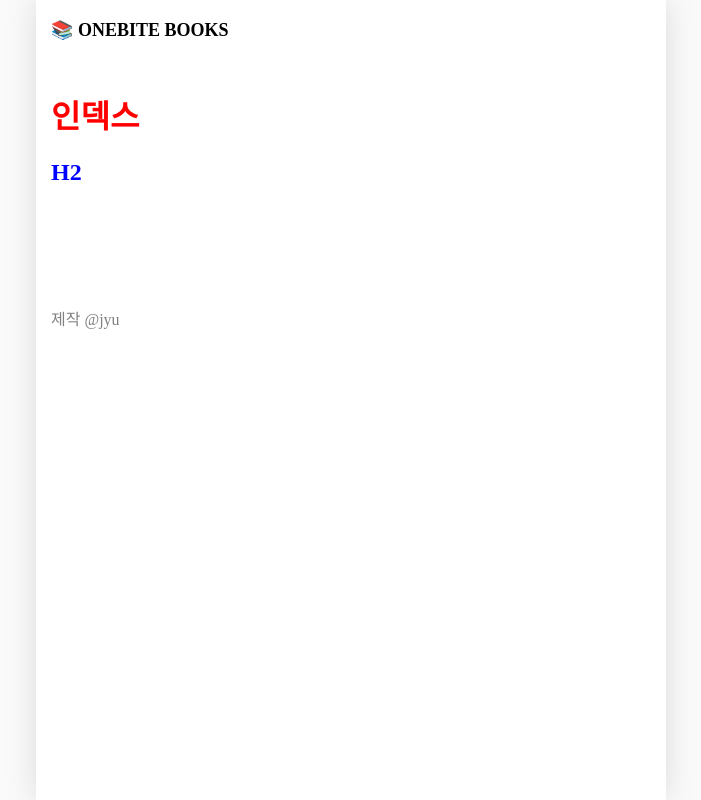
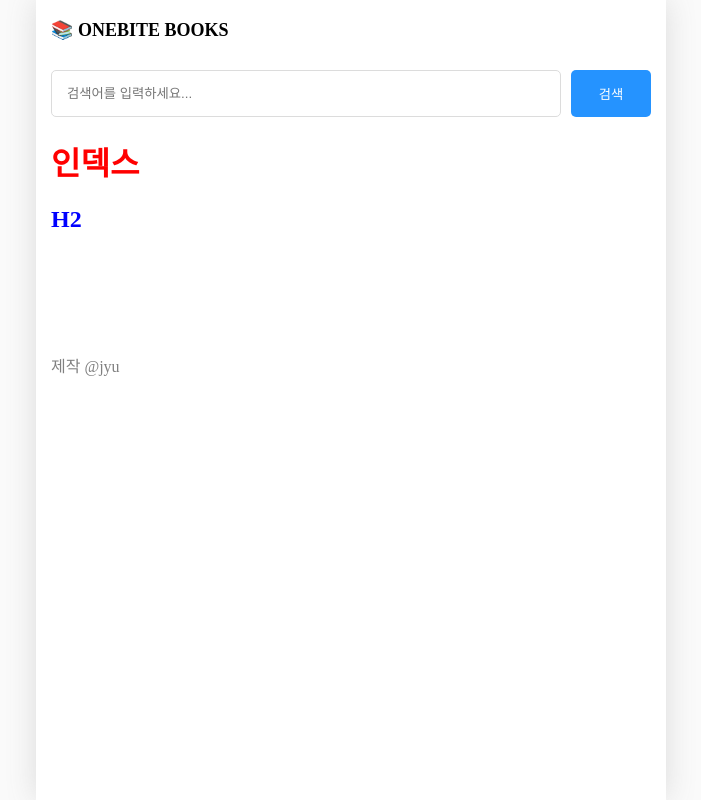
Before and after one commit to YOOJEYEONG/section02, a Next.js app: page / in a window 1280 px wide. Shown: the whole page, without its empty margins (289-990 px from the left). Built offline with nearby package versions, Linux system fonts and the light colour scheme.

Commit message:
study : 페이지별 레이아웃

```diff
--- /dev/null
+++ b/src/components/searchable-layout.module.css
@@ -0,0 +1,21 @@
+.searchbar_container {
+  display: flex;
+  gap: 10px;
+  margin-bottom: 20px;
+}
+
+.searchbar_container > input {
+  flex: 1;
+  padding: 15px;
+  border-radius: 5px;
+  border: 1px solid rgb(220, 220, 220);
+}
+
+.searchbar_container > button {
+  width: 80px;
+  border-radius: 5px;
+  border: none;
+  background-color: rgb(37, 147, 255);
+  color: white;
+  cursor: pointer;
+}
--- /dev/null
+++ b/src/components/searchable-layout.tsx
@@ -0,0 +1,49 @@
+import { useRouter } from "next/router";
+import { ReactNode, useEffect, useState } from "react";
+import styles from "./searchable-layout.module.css";
+
+export default function SearchableLayout({
+  children,
+}: {
+  children: ReactNode;
+}) {
+  const router = useRouter();
+  const [search, setSearch] = useState("");
+
+  const q = router.query.q as string;
+
+  useEffect(() => {
+    setSearch(q || "");
+  }, [q]);
+
+  const onChange = (e: React.ChangeEvent<HTMLInputElement>) => {
+    setSearch(e.target.value);
+  };
+
+  const onSubmit = () => {
+    if (!search || q === search) return;
+    router.push(`/search?q=${search}`);
+  };
+
+  const onKeyDown = (e: React.KeyboardEvent<HTMLInputElement>) => {
+    if (e.key === "Enter") {
+      onSubmit();
+    }
+  };
+
+  return (
+    <div>
+      <div className={styles.searchbar_container}>
+        <input
+          onChange={onChange}
+          onKeyDown={onKeyDown}
+          value={search}
+          placeholder="검색어를 입력하세요..."
+          type="text"
+        />
+        <button onClick={onSubmit}>검색</button>
+      </div>
+      {children}
+    </div>
+  );
+}
--- a/src/pages/_app.tsx
+++ b/src/pages/_app.tsx
@@ -1,11 +1,18 @@
 import GlobalLayout from "@/components/global-layout";
 import "@/styles/globals.css";
+import { NextPage } from "next";
 import type { AppProps } from "next/app";
+import { ReactNode } from "react";
 
-export default function App({ Component, pageProps }: AppProps) {
-  return (
-    <GlobalLayout>
-      <Component {...pageProps} />
-    </GlobalLayout>
-  );
+type NextPageWithLayout = NextPage & {
+  getLayout?: (page: ReactNode) => ReactNode;
+};
+
+export default function App({
+  Component,
+  pageProps,
+}: AppProps & { Component: NextPageWithLayout }) {
+  const getLayout = Component.getLayout ?? ((page: ReactNode) => page);
+
+  return <GlobalLayout>{getLayout(<Component {...pageProps} />)}</GlobalLayout>;
 }
--- a/src/pages/index.tsx
+++ b/src/pages/index.tsx
@@ -1,3 +1,5 @@
+import SearchableLayout from "@/components/searchable-layout";
+import { ReactNode } from "react";
 import styles from "./index.module.css";
 
 export default function Home() {
@@ -8,3 +10,7 @@
     </>
   );
 }
+
+Home.getLayout = (page: ReactNode) => {
+  return <SearchableLayout>{page}</SearchableLayout>;
+};
--- a/src/pages/search/index.tsx
+++ b/src/pages/search/index.tsx
@@ -1,4 +1,6 @@
+import SearchableLayout from "@/components/searchable-layout";
 import { useRouter } from "next/router";
+import { ReactNode } from "react";
 
 export default function Page() {
   const router = useRouter();
@@ -11,3 +13,7 @@
     </>
   );
 }
+
+Page.getLayout = (page: ReactNode) => {
+  return <SearchableLayout>{page}</SearchableLayout>;
+};
```
